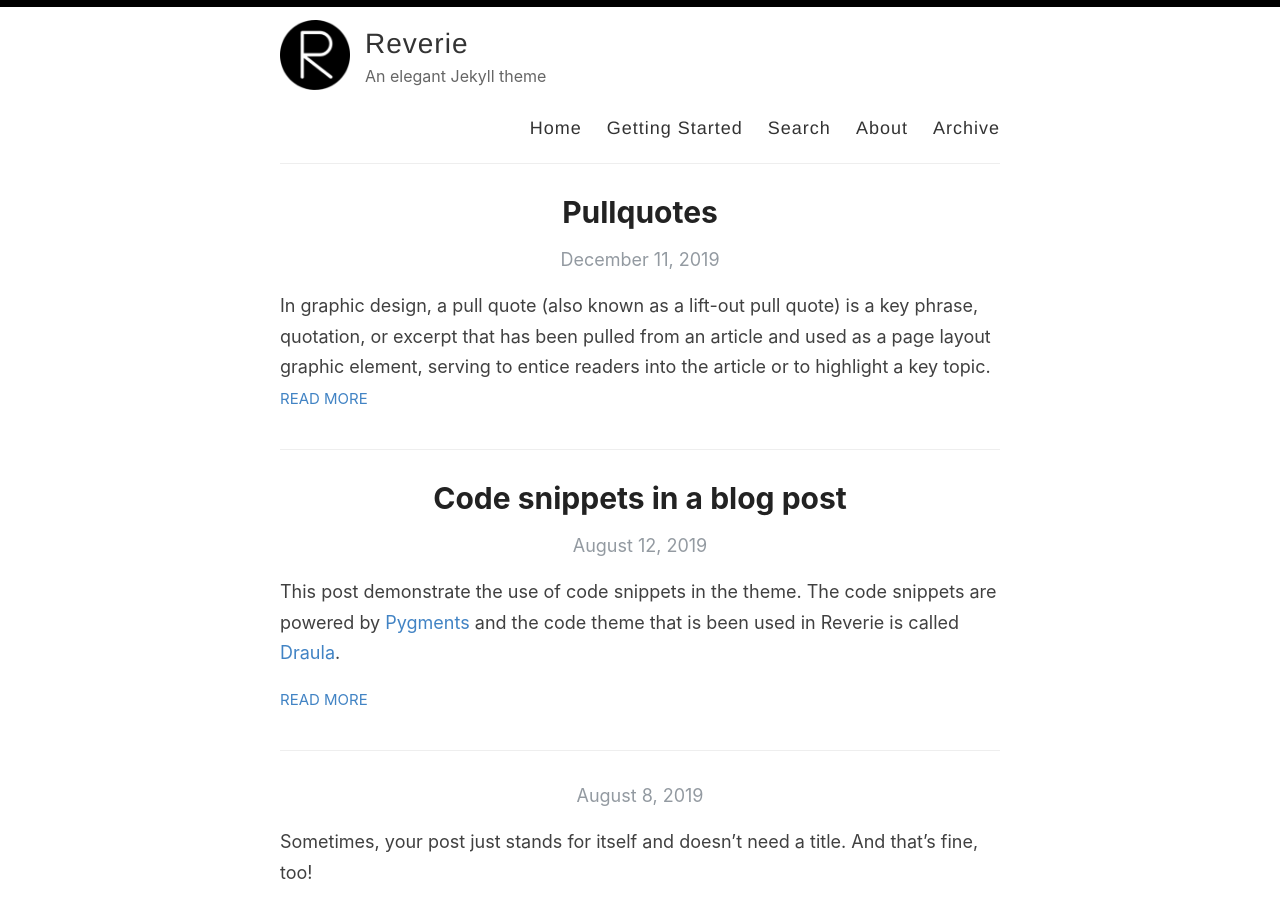
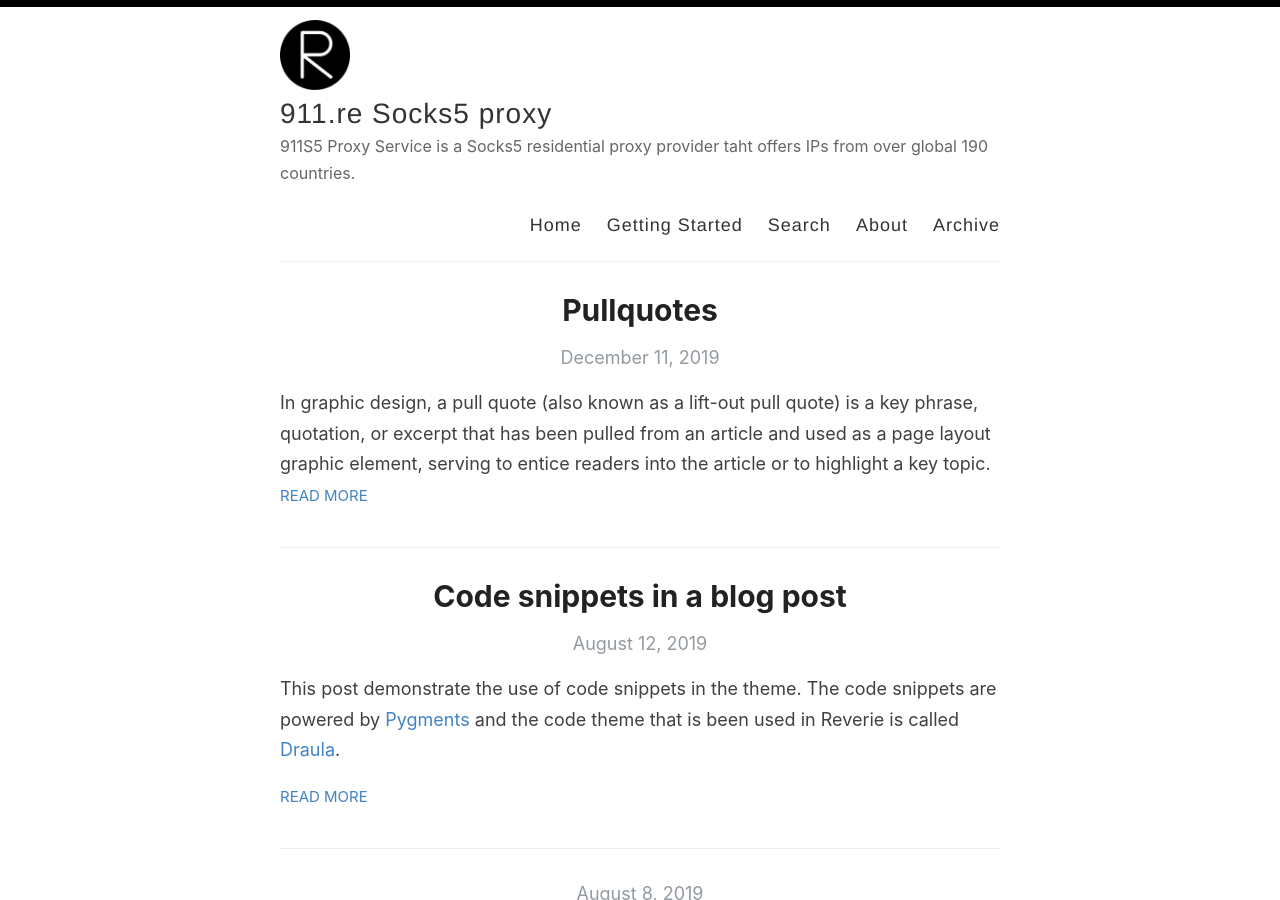
Before and after one commit to 911re/911re.github.io, a Jekyll site: the page built from index.html, in a window 1280 px wide and 900 px high. Built offline with Jekyll 4.4.1, drawn with Linux system fonts in a browser that asks for light colours; the list of posts is cut into pages by our own code.

Commit message:
Update _config.yml

```diff
--- a/_config.yml
+++ b/_config.yml
@@ -3,13 +3,13 @@
 #
 
 # Name of your site (displayed in the header)
-name: Reverie
+name: 911.re Socks5 proxy
 
 # Name of the author
-author: Amit Merchant
+author: 911re
 
 # Short bio or description (displayed in the header)
-description: An elegant Jekyll theme
+description: 911S5 Proxy Service is a Socks5 residential proxy provider taht offers IPs from over global 190 countries.
 
 # URL of your avatar or profile pic (you could use your GitHub profile pic)
 avatar: /images/reverie.png
```
